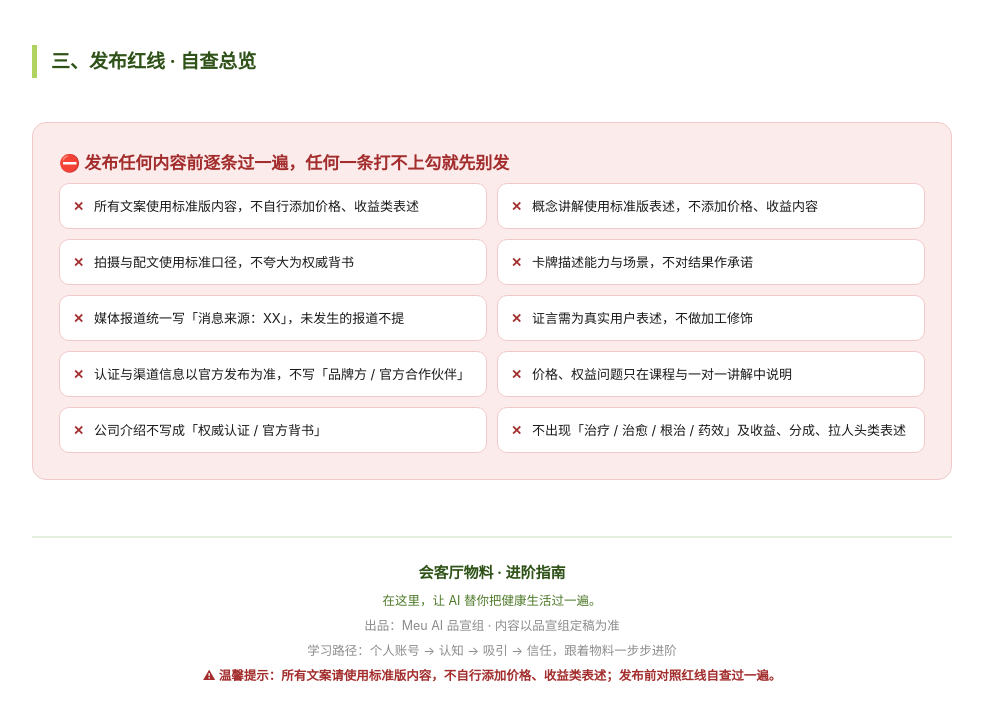
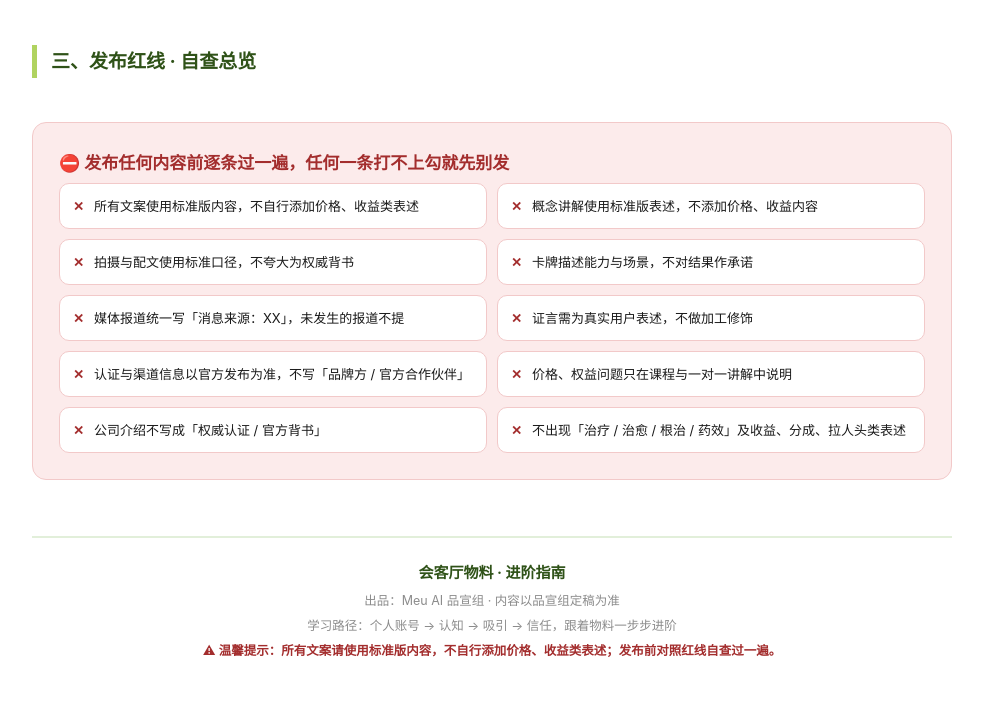
Before and after one commit to yangguang-web/meumall-jinjie, a plain HTML site: page index.html in a window 1280 px wide. Shown: the part 4648-5368 px from the top of the page, without its empty margins (148-1131 px from the left). Drawn offline with Linux system fonts and the light colour scheme.

```diff
--- a/index.html
+++ b/index.html
@@ -146,7 +146,6 @@
 .foot{margin-top:56px;padding-top:20px;border-top:2px solid var(--brand-line);
 font-size:12.5px;color:var(--ink-3);text-align:center;line-height:2}
 .foot .fb{font-size:15px;font-weight:700;color:var(--brand-d)}
-.foot .fs{color:var(--brand)}
 .foot .w{color:var(--red);font-weight:600}
 
 .backtop{position:fixed;bottom:22px;right:22px;width:44px;height:44px;border-radius:50%;
@@ -410,7 +409,6 @@
 <!-- ================= 页脚 ================= -->
 <div class="foot">
   <div class="fb">会客厅物料 · 进阶指南</div>
-  <div class="fs">在这里，让 AI 替你把健康生活过一遍。</div>
   出品：Meu AI 品宣组 · 内容以品宣组定稿为准<br>
   学习路径：个人账号 → 认知 → 吸引 → 信任，跟着物料一步步进阶<br>
   <span class="w">⚠ 温馨提示：所有文案请使用标准版内容，不自行添加价格、收益类表述；发布前对照红线自查过一遍。</span>
```
